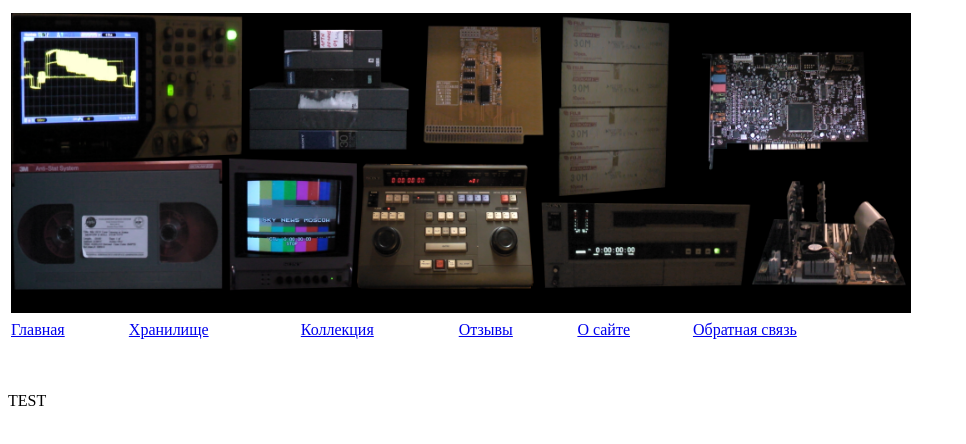
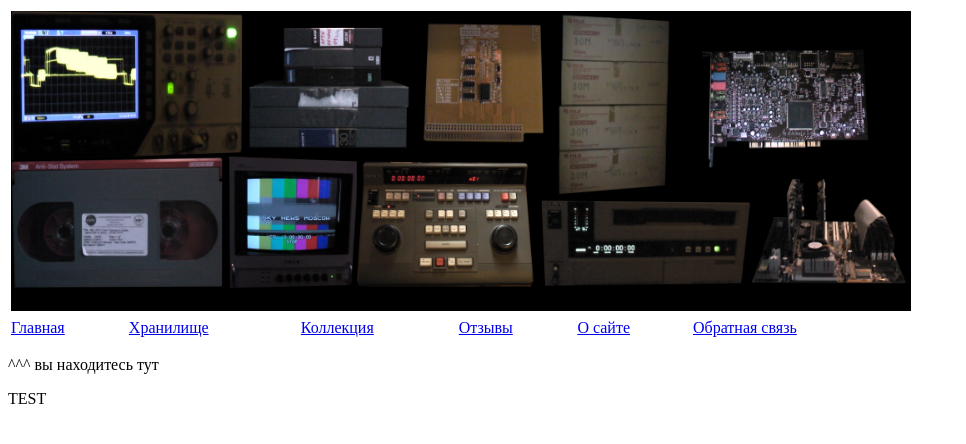
Before and after one commit to Dmeerev/Dmeerev.github.io, a plain HTML site: page index.html in a window 1280 px wide. Shown: the whole page, without its empty margins (0-966 px from the left). Drawn offline with Linux system fonts and the light colour scheme.

Commit message:
Update index.html

```diff
--- a/index.html
+++ b/index.html
@@ -2,24 +2,17 @@
 <table class="steelBlueCols">
 <tbody>
 <tr>
-<tr>
-			<td colspan="6" align="center"> <img src="https://dmeerev.github.io/images/site_page_crop1080.png" width="900" height="300" /></td>
-
+<td colspan="6" align="center"><img src="https://dmeerev.github.io/images/site_page_crop1080.png" width="900" height="300" /></td>
 </tr>
 <tr>
 <td class="menu"><a class="menu" href="index.html">Главная</a></td>
-
 <td class="menu"><a class="menu" href="/pages/vault.html">Хранилище</a></td>
-
 <td class="menu"><a class="menu" href="/pages/museum.html">Коллекция</a></td>
-
 <td class="menu"><a class="menu" href="/pages/comments.html">Отзывы</a></td>
-
 <td class="menu"><a class="menu" href="/pages/history.html">О сайте</a></td>
-
 <td class="menu"><a class="menu" href="/pages/contact.html">Обратная связь</a></td>
 </tr>
 </tbody>
 </table>
-<p>&nbsp;</p>
-TEST
+<p>   ^^^ вы находитесь тут </p>
+<p>TEST</p>
```
